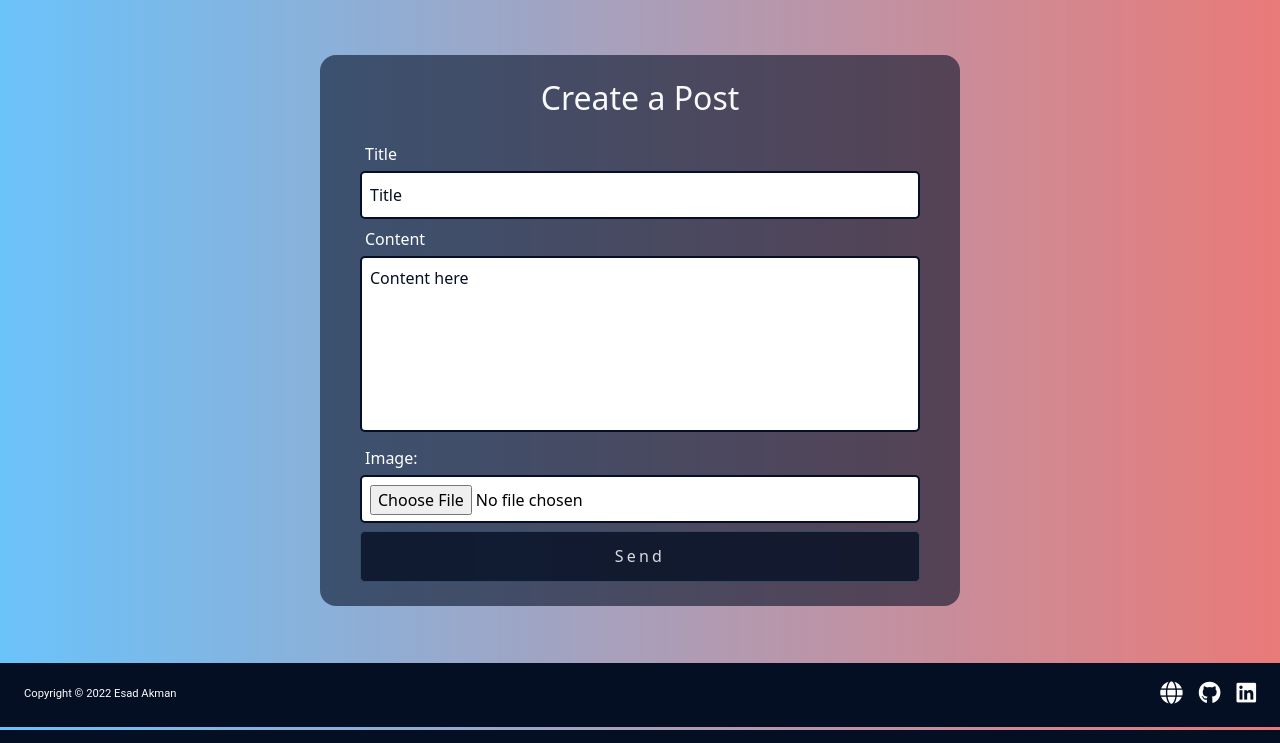
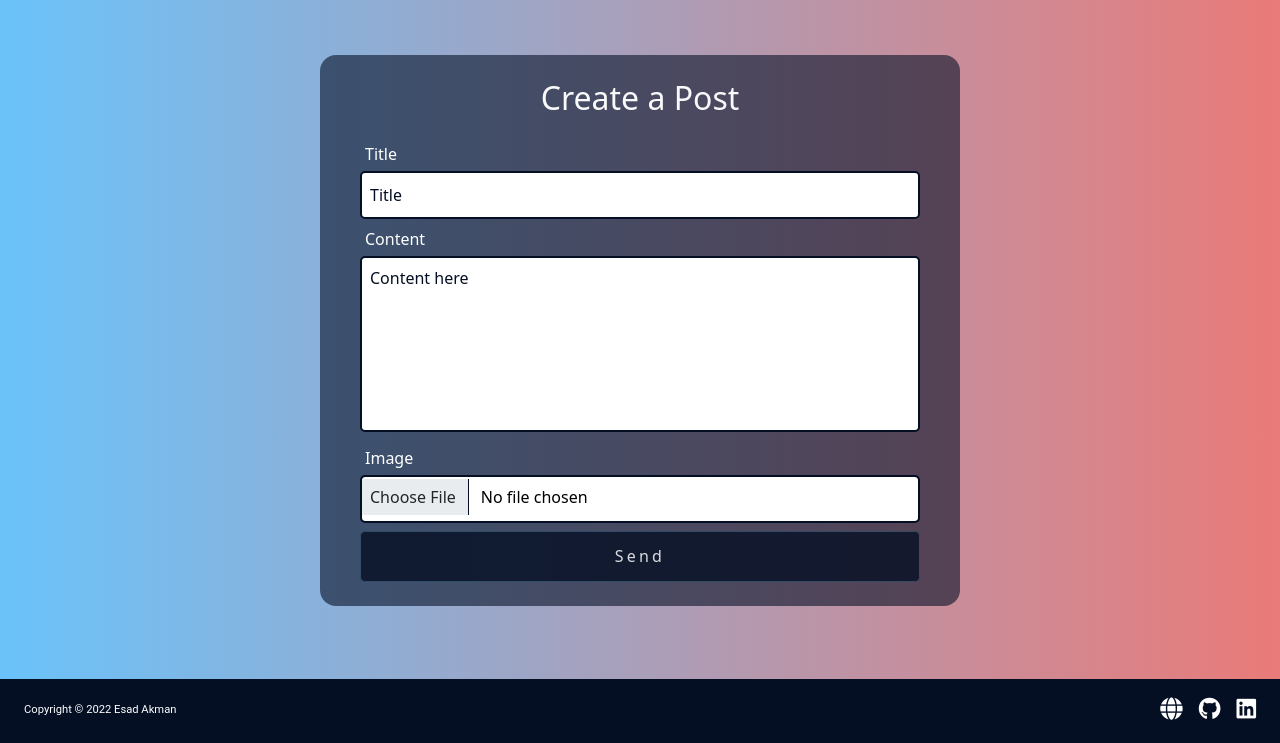
Before and after one commit to esadakman/django-blog-app, a Django app: page /post/new/ in a window 1280 px wide. Shown: the part 70-813 px from the top of the page. Run offline with Django 4.2, Linux system fonts and the light colour scheme; the visitor is signed in with stand-in values (Sample User, id 1); style sheets or scripts are compiled from the project's sources; some libraries are stand-ins or nearby versions.

Commit message:
blog image

```diff
--- a/blog/models.py
+++ b/blog/models.py
@@ -9,7 +9,7 @@ class Post(models.Model):
     content = models.TextField()
     date_posted = models.DateTimeField(default=timezone.now)
     author = models.ForeignKey(User, on_delete=models.CASCADE)
-    image = models.ImageField(null=True, blank=True, default='blog_default.png',upload_to='user_directory_path')
+    image = models.ImageField( default='blog_default.png',upload_to='user_directory_path')
     blog_view = models.IntegerField(default=0, blank=True)
     likes = models.ManyToManyField(User, blank=True, related_name="collected_votes")
     blog_comment = models.PositiveIntegerField(default=0)
--- a/blog/static/blog/css/main.scss
+++ b/blog/static/blog/css/main.scss
@@ -291,6 +291,7 @@ nav {
   align-items: center;
   // border: solid red 1px;
   min-height: 83vh;
+  margin-bottom: 1rem;
   .contactForm {
     background-color: #050f2495;
     width: 90%;
--- a/blog/templates/blog/post_detail.html
+++ b/blog/templates/blog/post_detail.html
@@ -58,7 +58,7 @@
 
       {% if not post.comments.all %}
 
-      <div class="mt-2">
+      <div class="mt-2 text-light">
         <h3>No comment yet...</h3>
       </div>
 
--- a/blog/templates/blog/post_form.html
+++ b/blog/templates/blog/post_form.html
@@ -13,13 +13,13 @@
                   {% render_field form.title placeholder="Title "  %}
                 </div>
                 <div class="w-100">
-                  <label  >Content</label>
+                  <label >Content</label>
                   {% render_field form.content placeholder="Content here"  %}
                 </div>
-              <div  class="w-100">
-                {{ form.image.label_tag }}
-                <input type="file" name="image" accept="image/*" class=" form-control-file" id="id_image" required>
-              </div>
+                <div  class="w-100 text-light ">
+                <label for="formFile" class="form-label me-2">Image</label>
+                {% render_field form.image class='form-control' id="formFile" name="image"%}
+               </div>
               <button  value="submit"  >
                 Send
               </button>
```
Also changed, not shown: blog/migrations/0016_alter_post_image.py (added), 2 other files.
